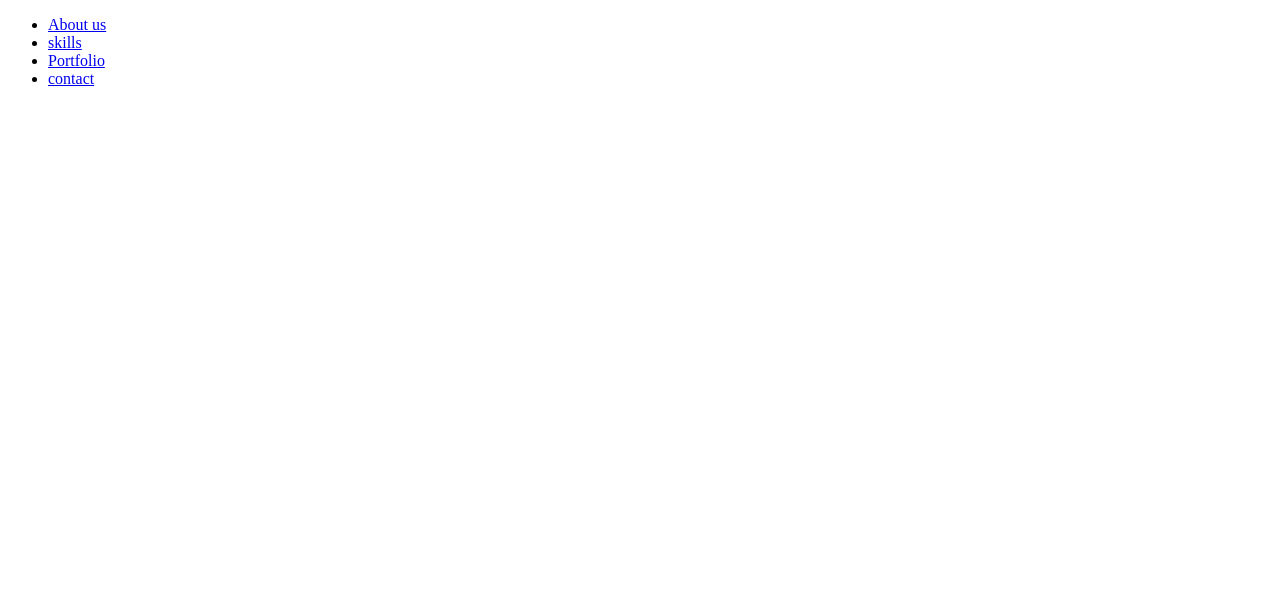
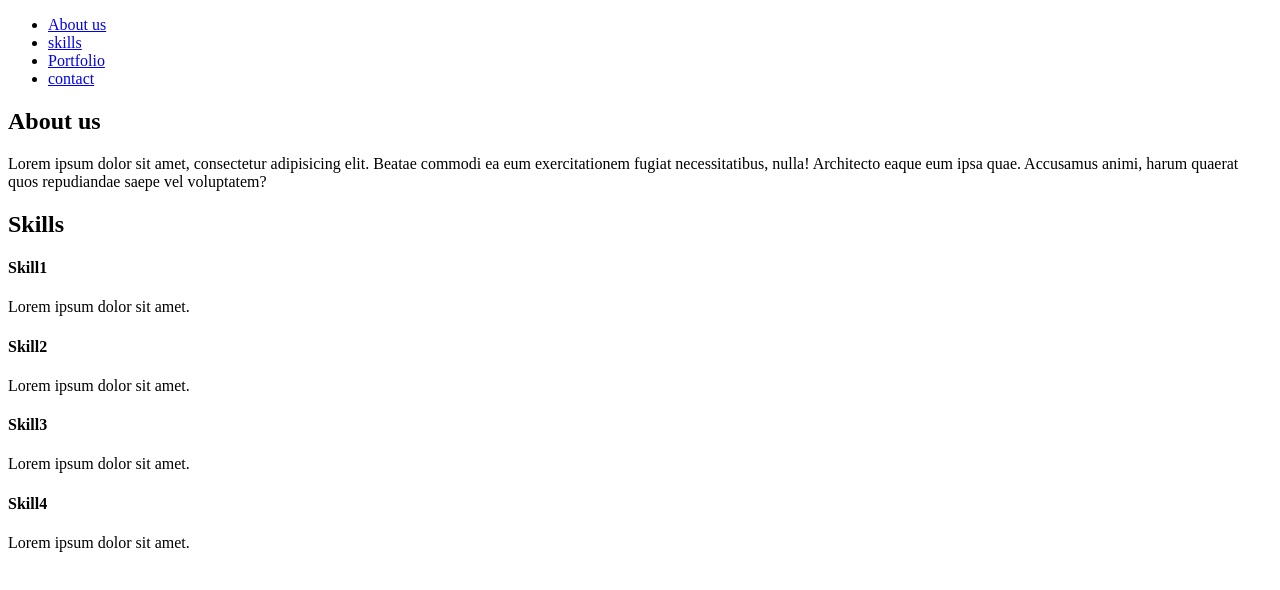
Before and after one commit to MaxLikarenko/lab2_ex7, a plain HTML site: page index.html in a window 1280 px wide. Drawn offline with Linux system fonts and the light colour scheme.

Commit message:
Added skills section

```diff
--- a/index.html
+++ b/index.html
@@ -15,5 +15,32 @@
     </ul>
 </nav>
 
+<section id="about_us">
+    <header>
+        <h2>About us</h2>
+    </header>
+    <p>Lorem ipsum dolor sit amet, consectetur adipisicing elit. Beatae commodi ea eum exercitationem fugiat necessitatibus, nulla! Architecto eaque eum ipsa quae. Accusamus animi, harum quaerat quos repudiandae saepe vel voluptatem?</p>
+</section>
+
+<section id="skills">
+    <h2>Skills</h2>
+    <div class="skill">
+        <h4>Skill1</h4>
+        <p>Lorem ipsum dolor sit amet.</p>
+    </div>
+    <div class="skill">
+        <h4>Skill2</h4>
+        <p>Lorem ipsum dolor sit amet.</p>
+    </div>
+    <div class="skill">
+        <h4>Skill3</h4>
+        <p>Lorem ipsum dolor sit amet.</p>
+    </div>
+    <div class="skill">
+        <h4>Skill4</h4>
+        <p>Lorem ipsum dolor sit amet.</p>
+    </div>
+</section>
+
 </body>
 </html>
```
